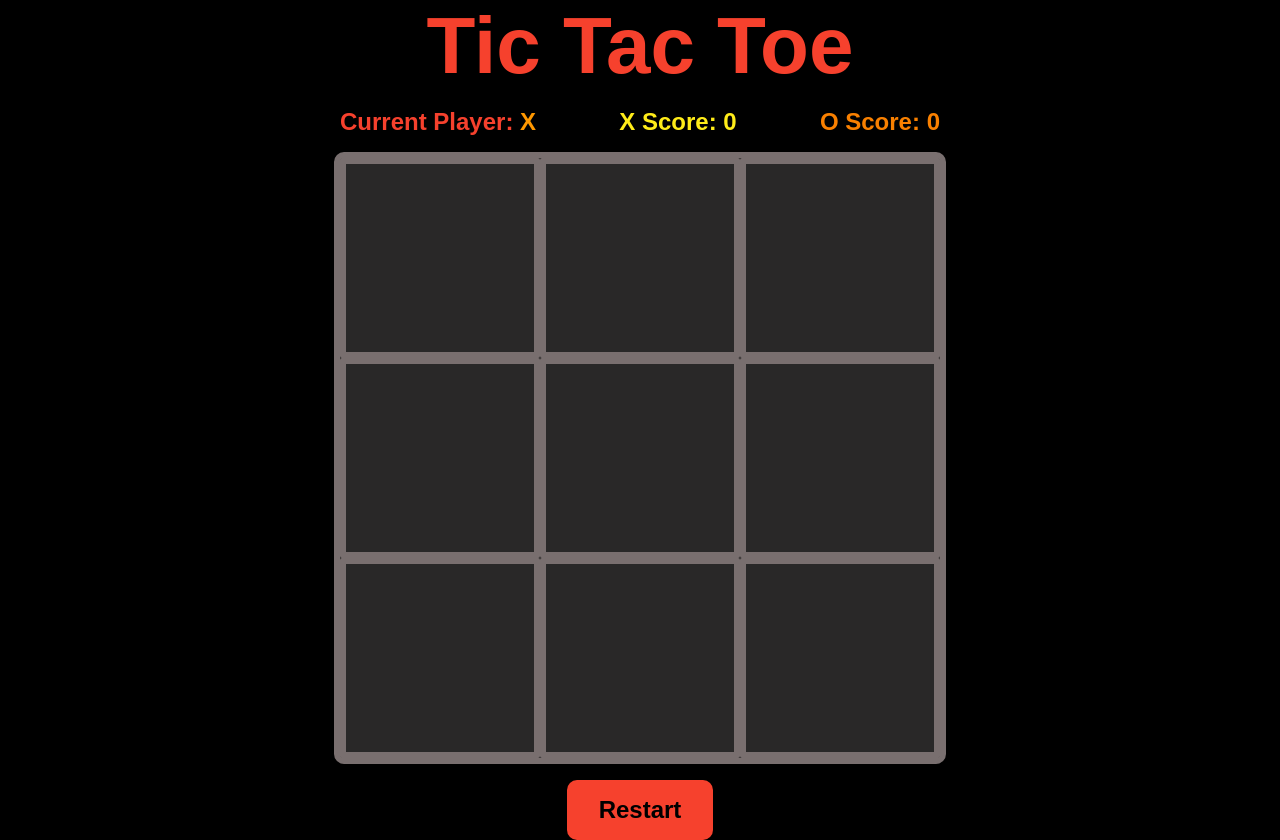
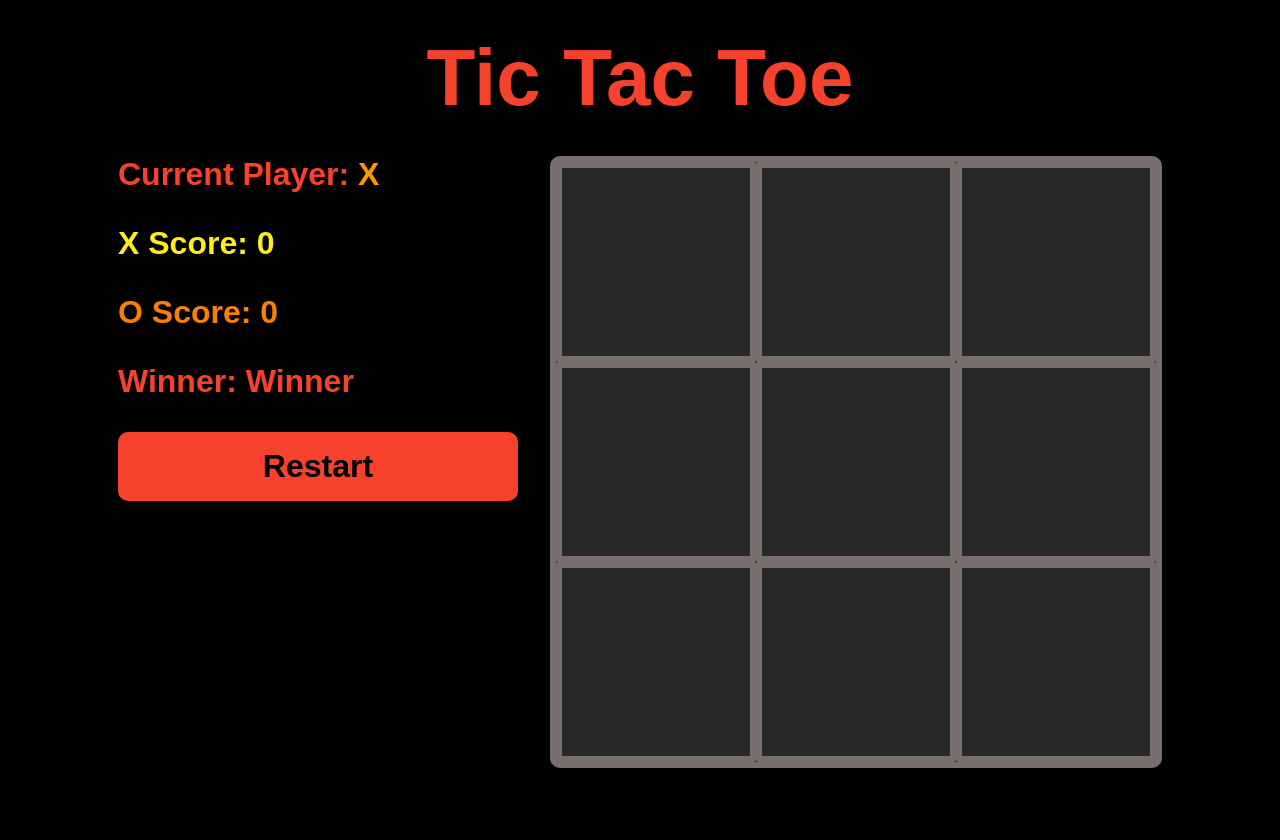
Before and after one commit to tiffany-m/tic-tac-toe, a plain HTML site: page index.html in a window 1280 px wide. After the commit the page ends 800 px from the top, so only its background shows below. Drawn offline with Linux system fonts and the light colour scheme; a web font is replaced by a local one.

Commit message:
Change layout so game info is on side not top

```diff
--- a/index.html
+++ b/index.html
@@ -11,12 +11,14 @@
     <title>Tic Tac Toe</title>
 </head>
 <body>
+    <div id="game-header">Tic Tac Toe</div>
     <div id="game-container">
-        <div id="game-header">Tic Tac Toe</div>
         <div id="game-info-container">
             <div id="current-player-display">Current Player: <span class="current-player-symbol">X</span></div>
             <div id="x-score-container">X Score: <span class="x-score-display">0</span></div>
             <div id="o-score-container">O Score: <span class="o-score-display">0</span></div>
+            <div id="winner-display">Winner: <span class="current-winner">Winner</span></div>
+            <button id="restart-btn">Restart</button>
         </div>
         <div id="game-board-display">
             <div class="box" data-index="0"></div>
@@ -29,7 +31,6 @@
             <div class="box" data-index="7"></div>
             <div class="box" data-index="8"></div>
         </div>
-        <button id="restart-btn">Restart</button>
     </div>
     <script src="scripts.js"></script>
 </body>
--- a/styles.css
+++ b/styles.css
@@ -4,7 +4,7 @@ body {
     background-color: black;
 }
 
-#game-header, #current-player-display, #x-score-container, #o-score-container, .box, #restart-btn {
+#game-header, #current-player-display, #winner-display, #x-score-container, #o-score-container, .box, #restart-btn {
     font-family: 'Nova Round', Arial;
     font-weight: bold;
 }
@@ -14,25 +14,29 @@ body {
 }
 
 #game-info-container, #restart-btn {
-    font-size: 1.5rem;
+    font-size: 2rem;
 }
 
 #game-container {
-    display: grid;
-    grid-template-columns: 1fr;
-    justify-items: center;
-    gap: 1rem;
+    display: flex;
+    justify-content: center;
+    gap: 2rem;
 }
 
 #game-header {
+    text-align: center;
+    padding: 2rem 0;
     font-size: 5rem;
     color: #f6412d;
 }
 
 #game-info-container {
     display: flex;
-    justify-content: space-between;
-    width: 600px;
+    flex-direction: column;
+    align-content: space-between;
+    height: 600px;
+    width: 400px;
+    gap: 2rem;
 }
 
 .current-player-symbol {
@@ -43,10 +47,14 @@ body {
     color: #f6412d;
 }
 
+#winner-display {
+    color: #f6412d;
+}
+
 #game-board-display {
     width: 600px;
     height: 600px;
-    margin: 0 auto;
+    /* margin: 0 auto; */
     background-color: #292828;
     color: #fff;
     border: 6px solid rgb(121, 111, 111);
```
